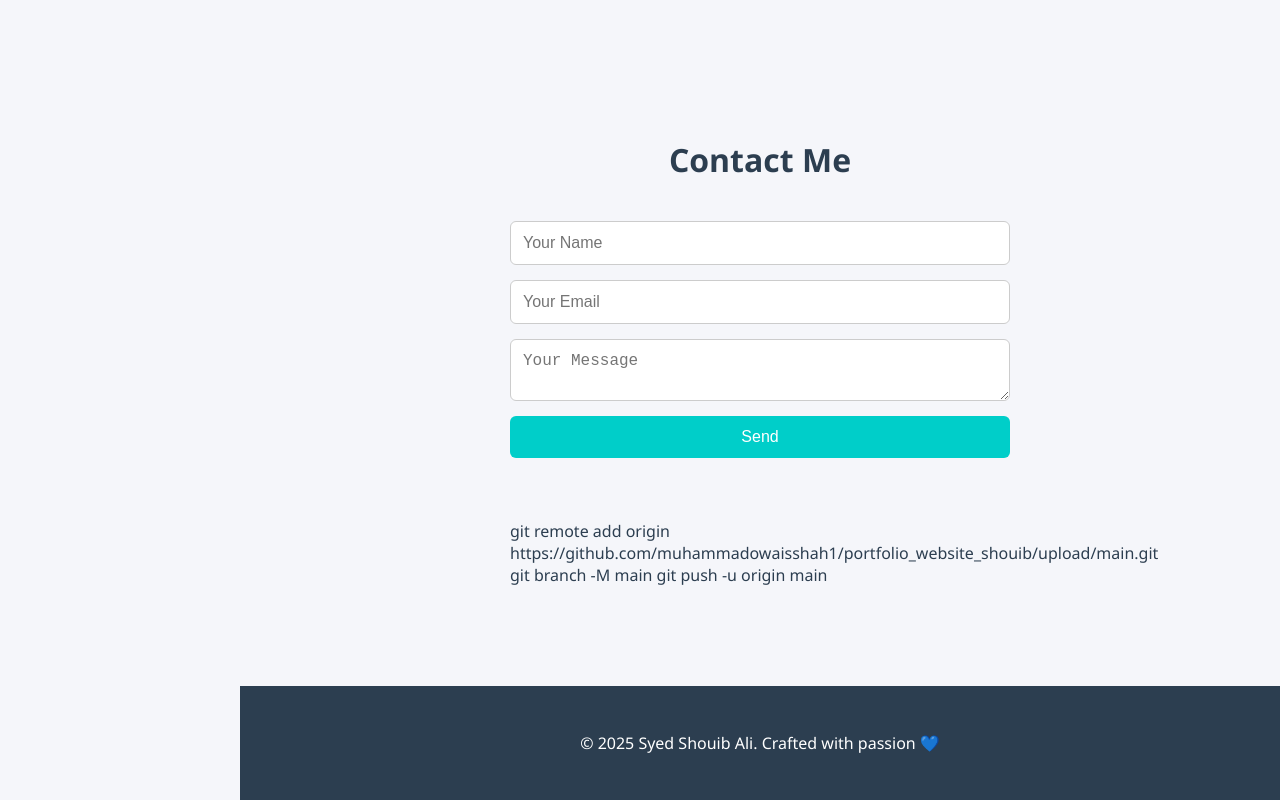
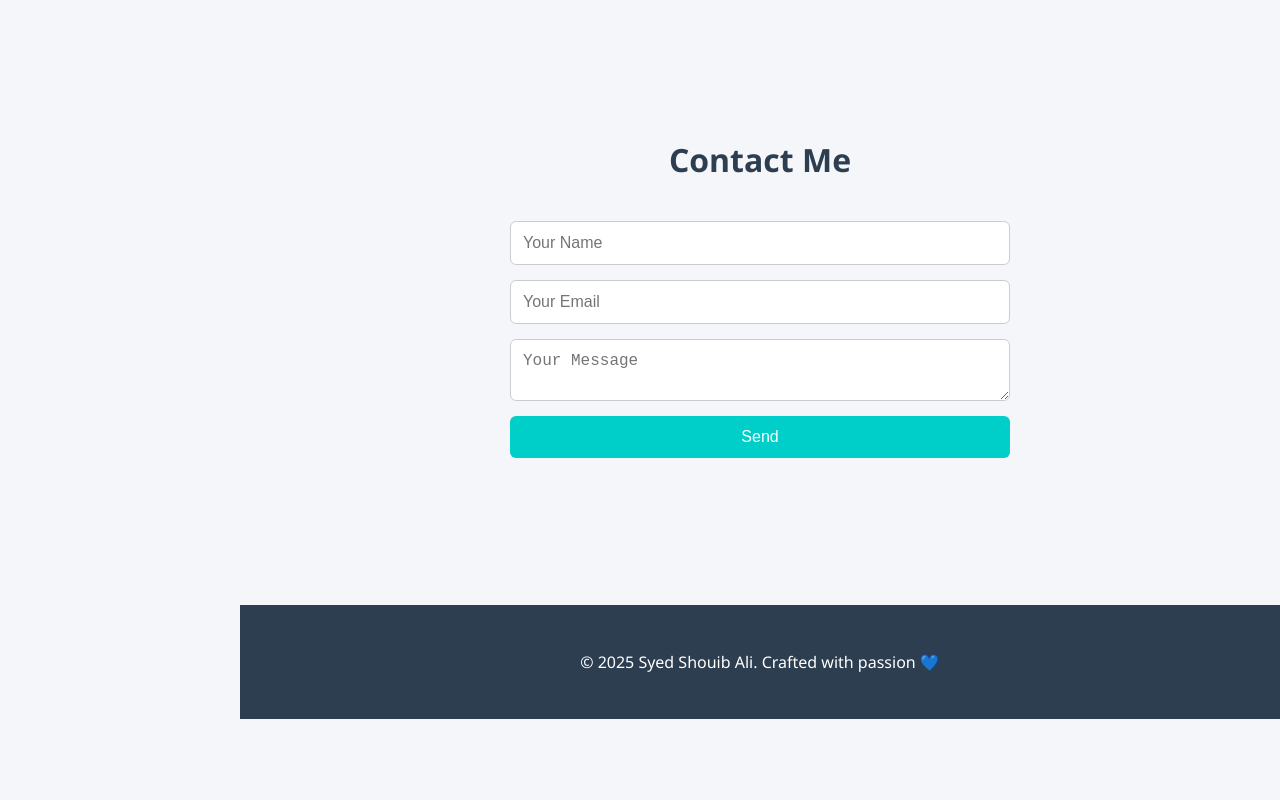
Before and after one commit to muhammadowaisshah1/website_portfolio_shouib, a plain HTML site: page index.html in a window 1280 px wide. Shown: the part 2052-2852 px from the top of the page. After the commit the page ends 2771 px from the top, so only its background shows below. Drawn offline with Linux system fonts and the light colour scheme.

Commit message:
Update index.html

```diff
--- a/index.html
+++ b/index.html
@@ -81,9 +81,7 @@
         <textarea placeholder="Your Message" required></textarea>
         <button type="submit">Send</button>
         <p id="responseMsg"></p>
-        git remote add origin https://github.com/muhammadowaisshah1/portfolio_website_shouib/upload/main.git
-git branch -M main
-git push -u origin main
+
 
 
       </form>
```
